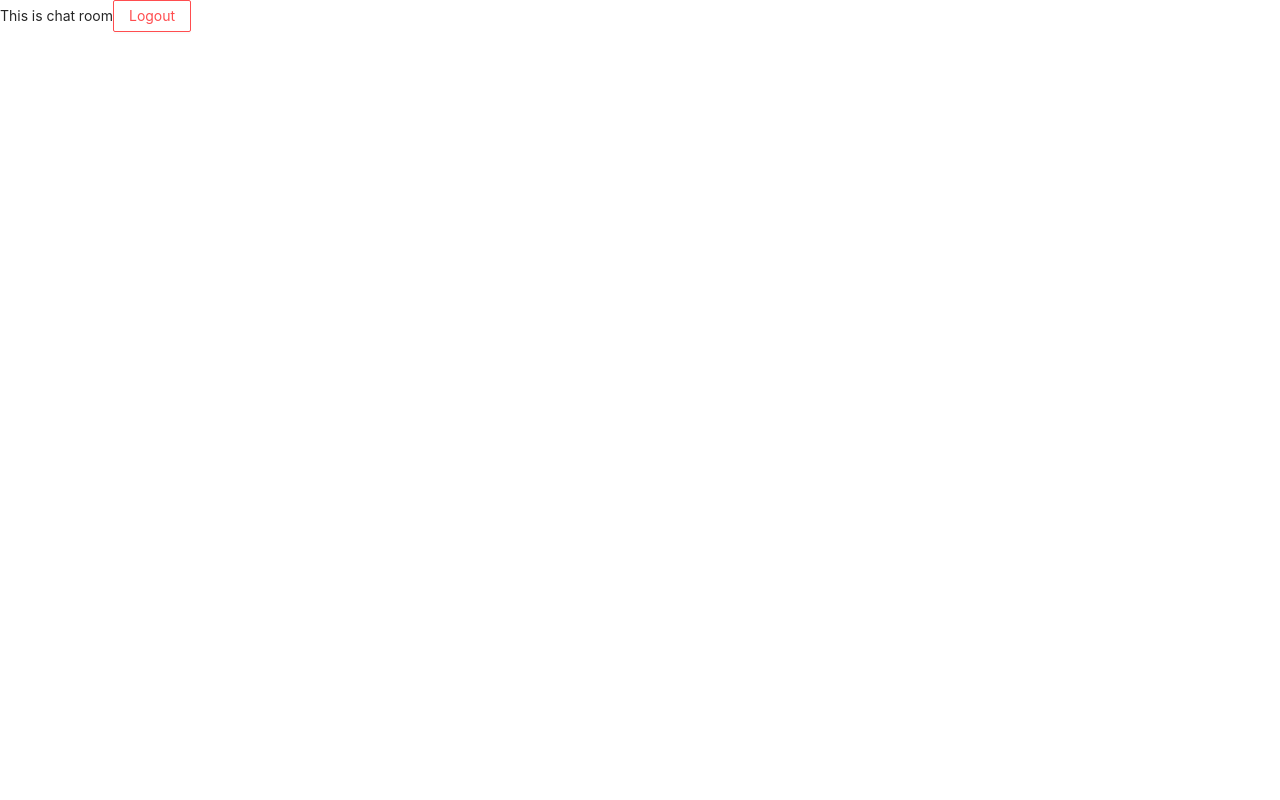
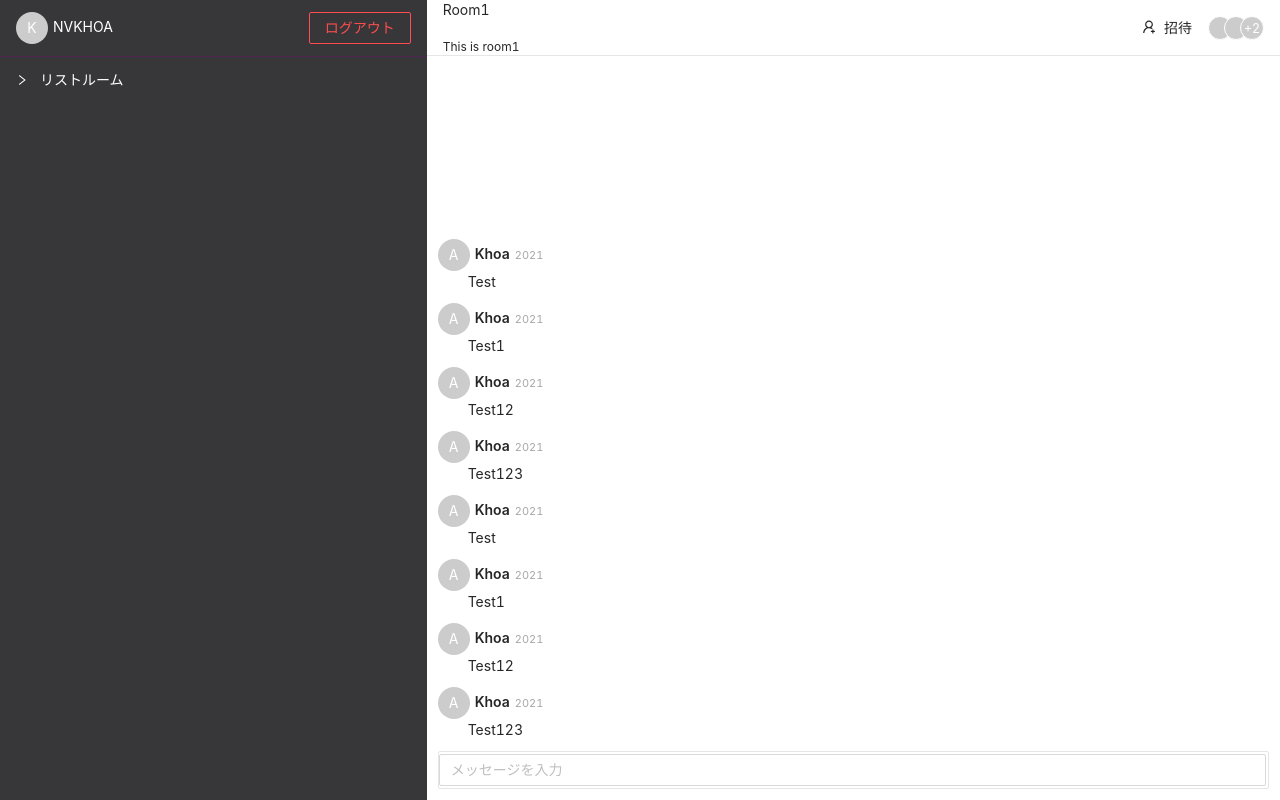
Before and after one commit to KenNVK/ERChat-app, a React (Create React App) app: page / in a window 1280 px wide. Built offline with nearby package versions, Linux system fonts and the light colour scheme; no server answers; sample sign-in values are in the browser's storage.

Commit message:
リファクタリングプロジェクト

```diff
--- a/package.json
+++ b/package.json
@@ -24,8 +24,8 @@
   },
   "main": "main.js",
   "scripts": {
-    "react-start": "BROWSER=none react-scripts start ",
-    "electron-start": " ELECTRON_DISABLE_SECURITY_WARNINGS=1 electron . ",
+    "react-start": " react-scripts start BROWSER=none",
+    "electron-start": "  electron . ELECTRON_DISABLE_SECURITY_WARNINGS=1",
     "build": "react-scripts build",
     "test": "react-scripts test",
     "eject": "react-scripts eject",
--- a/public/index.html
+++ b/public/index.html
@@ -5,10 +5,7 @@
     <link rel="icon" href="%PUBLIC_URL%/favicon.ico" />
     <meta name="viewport" content="width=device-width, initial-scale=1" />
     <meta name="theme-color" content="#000000" />
-    <meta
-      name="description"
-      content="Web site created using create-react-app"
-    />
+    <meta name="description" content="Web site created using create-react-app" />
     <link rel="apple-touch-icon" href="%PUBLIC_URL%/logo192.png" />
     <!--
       manifest.json provides metadata used when your web app is installed on a
@@ -24,7 +21,7 @@
       work correctly both with client-side routing and a non-root public URL.
       Learn how to configure a non-root public URL by running `npm run build`.
     -->
-    <title>React App</title>
+    <title>ERChat</title>
   </head>
   <body>
     <noscript>You need to enable JavaScript to run this app.</noscript>
--- a/src/App.js
+++ b/src/App.js
@@ -4,8 +4,13 @@ import Login from "./components/Login";
 import ChatRoom from "./components/ChatRoom";
 import { Route, Switch, BrowserRouter } from "react-router-dom";
 import AuthProvider from "./Context/AuthProvider";
+import { useEffect } from "react";
 
 function App() {
+  // 最初にレンダリングされる時のみタイトルが出力される
+  useEffect(() => {
+    document.title = "ERChat";
+  }, []);
   return (
     <BrowserRouter>
       <AuthProvider>
--- /dev/null
+++ b/src/components/ChatRoom/ChatWindow.jsx
@@ -0,0 +1,115 @@
+import React from "react";
+import { UserAddOutlined } from "@ant-design/icons";
+import { Tooltip, Avatar, Button, Input, Form } from "antd";
+import styled from "styled-components";
+import Message from "./Message";
+
+const HeaderStyled = styled.div`
+  display: flex;
+  justify-content: space-between;
+  align-items: center;
+  height: 56px;
+  padding: 0 16px;
+  border-bottom: 1px solid rgb(230, 230, 230);
+
+  .header {
+    &__infor {
+      display: flex;
+      flex-direction: column;
+      justify-content: center;
+    }
+
+    &__title {
+      margin: 0;
+      font-weight: 600;
+    }
+
+    &__description {
+      font-size: 12px;
+    }
+  }
+`;
+
+const WrapperStyled = styled.div`
+  height: 100vh;
+`;
+
+const ButtonGroupStyled = styled.div`
+  display: flex;
+  align-items: center;
+`;
+const ContentStyled = styled.div`
+  height: calc(100% - 56px);
+  display: flex;
+  justify-content: flex-end;
+  flex-direction: column;
+  padding: 11px;
+`;
+
+const FormStyled = styled(Form)`
+  display: flex;
+  justify-content: space-between;
+  align-items: center;
+  padding: 2px 2px 2px 0;
+  border: 1px solid rgb(230, 230, 230);
+  border-radius: 2px;
+  .ant-form-item {
+    flex: 1;
+    margin-bottom: 0;
+  }
+`;
+
+const MessageListStyled = styled.div`
+  max-height: 100%;
+  overflow-y: auto;
+`;
+
+export default function ChatWindow() {
+  return (
+    <WrapperStyled>
+      <HeaderStyled>
+        <div className="header__info">
+          <p className="title">Room1 </p>
+          <span className="header__description">This is room1</span>
+        </div>
+        <ButtonGroupStyled>
+          <Button icon={<UserAddOutlined />} type="text">
+            招待
+          </Button>
+          <Avatar.Group size="small" maxCount={2}>
+            <Tooltip>
+              <Avatar title="A"></Avatar>
+            </Tooltip>
+            <Tooltip>
+              <Avatar title="B"></Avatar>
+            </Tooltip>
+            <Tooltip>
+              <Avatar title="C"></Avatar>
+            </Tooltip>
+            <Tooltip>
+              <Avatar title="D"></Avatar>
+            </Tooltip>
+          </Avatar.Group>
+        </ButtonGroupStyled>
+      </HeaderStyled>
+      <ContentStyled>
+        <MessageListStyled>
+          <Message text="Test" photoURL={null} displayName="Khoa" createdAt={2021}></Message>
+          <Message text="Test1" photoURL={null} displayName="Khoa" createdAt={2021}></Message>
+          <Message text="Test12" photoURL={null} displayName="Khoa" createdAt={2021}></Message>
+          <Message text="Test123" photoURL={null} displayName="Khoa" createdAt={2021}></Message>
+          <Message text="Test" photoURL={null} displayName="Khoa" createdAt={2021}></Message>
+          <Message text="Test1" photoURL={null} displayName="Khoa" createdAt={2021}></Message>
+          <Message text="Test12" photoURL={null} displayName="Khoa" createdAt={2021}></Message>
+          <Message text="Test123" photoURL={null} displayName="Khoa" createdAt={2021}></Message>
+        </MessageListStyled>
+
+        <FormStyled>
+          <Form.Item>
+            <Input borderd={false} autoComplete="off" placeholder="メッセージを入力" />
+          </Form.Item>
+        </FormStyled>
+      </ContentStyled>
+    </WrapperStyled>
+  );
+}
--- /dev/null
+++ b/src/components/ChatRoom/Message.jsx
@@ -0,0 +1,37 @@
+import React from "react";
+import { Avatar, Typography } from "antd";
+import styled from "styled-components";
+
+const WrapperStyled = styled.div`
+  margin-bottom: 10px;
+
+  .author {
+    margin-left: 5px;
+    font-weight: 600;
+  }
+
+  .date {
+    margin-left: 5px;
+    font-size: 11px;
+    color: #a7a7a7;
+  }
+
+  .content {
+    margin-left: 30px;
+  }
+`;
+
+export default function Message({ text, displayName, createdAt, photoURL }) {
+  return (
+    <WrapperStyled>
+      <div>
+        <Avatar src={photoURL}>A</Avatar>
+        <Typography.Text className="author">{displayName}</Typography.Text>
+        <Typography.Text className="date">{createdAt}</Typography.Text>
+      </div>
+      <div>
+        <Typography.Text className="content">{text}</Typography.Text>
+      </div>
+    </WrapperStyled>
+  );
+}
--- /dev/null
+++ b/src/components/ChatRoom/RoomList.jsx
@@ -0,0 +1,46 @@
+import React from "react";
+import { Collapse, Typography, Button } from "antd";
+import styled from "styled-components";
+import { PlusSquareOutlined } from "@ant-design/icons";
+
+const { Panel } = Collapse;
+const PanelStyled = styled(Panel)`
+  &&& {
+    .ant-collapse-header,
+    p {
+      color: #fff;
+    }
+
+    .ant-collapse-content-box {
+      padding: 0 40px;
+    }
+
+    .btn__addroom {
+      color: #fff;
+      paddding: 0;
+    }
+  }
+`;
+
+const LinkStyled = styled(Typography.Link)`
+  display: block;
+  margin-bottom: 5px;
+  color: #fff;
+`;
+
+export default function RoomList() {
+  return (
+    <Collapse ghost defaultCollapse={["1"]}>
+      <PanelStyled header="リストルーム" key="1">
+        <LinkStyled>Room 1</LinkStyled>
+        <LinkStyled>Room 2</LinkStyled>
+        <LinkStyled>Room 3</LinkStyled>
+        <LinkStyled>Room 4</LinkStyled>
+        <LinkStyled>Room 5</LinkStyled>
+        <Button type="text" icon={<PlusSquareOutlined />} className="btn__addroom">
+          ルーム追加
+        </Button>
+      </PanelStyled>
+    </Collapse>
+  );
+}
--- /dev/null
+++ b/src/components/ChatRoom/Sidebar.jsx
@@ -0,0 +1,26 @@
+import React from "react";
+import { Row, Col } from "antd";
+import UserInfo from "./UserInfo";
+import RoomList from "./RoomList";
+import styled from "styled-components";
+
+const SidebarStyled = styled.div`
+  background: #37373a;
+  color: #fff;
+  height: 100vh;
+`;
+
+export default function Sidebar() {
+  return (
+    <SidebarStyled>
+      <Row>
+        <Col span={24}>
+          <UserInfo />
+        </Col>
+        <Col span={24}>
+          <RoomList />
+        </Col>
+      </Row>
+    </SidebarStyled>
+  );
+}
--- /dev/null
+++ b/src/components/ChatRoom/UserInfo.jsx
@@ -0,0 +1,36 @@
+import React from "react";
+import { auth } from "../../firebase/config";
+import { Button, Avatar, Typography } from "antd";
+import { useHistory } from "react-router";
+import styled from "styled-components";
+
+const WrapperStyled = styled.div`
+  display: flex;
+  justify-content: space-between;
+  padding: 12px 16px;
+  border-bottom: 1px solid rgba(82, 38, 83);
+
+  .username {
+    color: #fff;
+    margin-left: 5px;
+  }
+`;
+
+export default function UserInfo() {
+  const history = useHistory();
+  const handleLogout = () => {
+    auth.signOut();
+    history.push("/login");
+  };
+  return (
+    <WrapperStyled>
+      <div>
+        <Avatar>K</Avatar>
+        <Typography.Text className="username">NVKHOA</Typography.Text>
+      </div>
+      <Button ghost danger onClick={handleLogout}>
+        <span>ログアウト</span>
+      </Button>
+    </WrapperStyled>
+  );
+}
--- a/src/components/ChatRoom/index.jsx
+++ b/src/components/ChatRoom/index.jsx
@@ -1,21 +1,19 @@
-import { Button } from "antd";
 import React from "react";
-import { auth } from "../../firebase/config";
-import { useHistory } from "react-router-dom";
+import Sidebar from "./Sidebar";
+import { Row, Col } from "antd";
+import ChatWindow from "./ChatWindow";
 
 export default function ChatRoom() {
-  const history = useHistory();
-  const handleLogout = () => {
-    auth.signOut();
-    history.push("/login");
-  };
-
   return (
     <div>
-      This is chat room
-      <Button danger onClick={handleLogout}>
-        <span>Logout</span>
-      </Button>
+      <Row>
+        <Col span={8}>
+          <Sidebar />
+        </Col>
+        <Col span={16}>
+          <ChatWindow />
+        </Col>
+      </Row>
     </div>
   );
 }
```
Also changed, not shown: main.js (+0 -12 lines).
